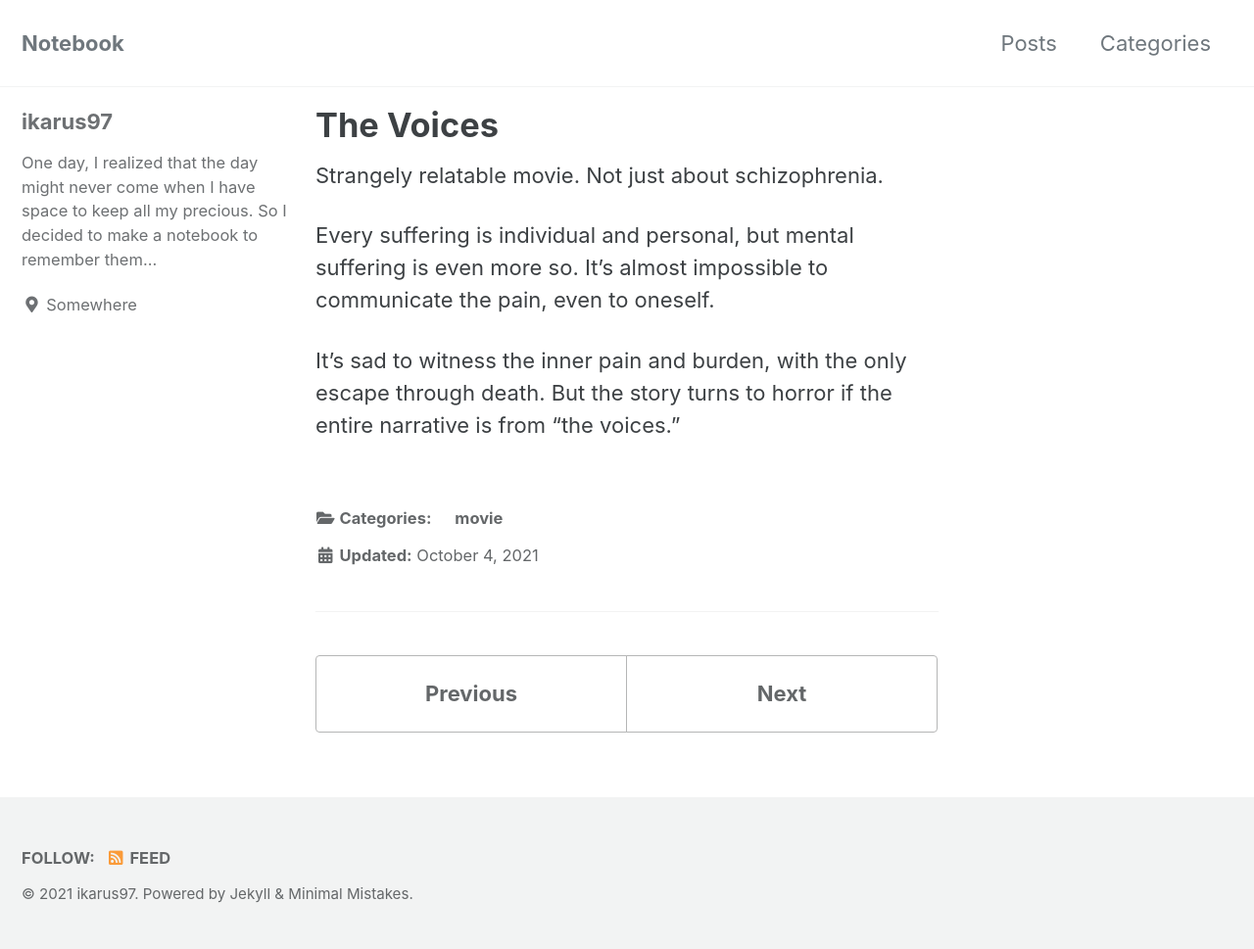
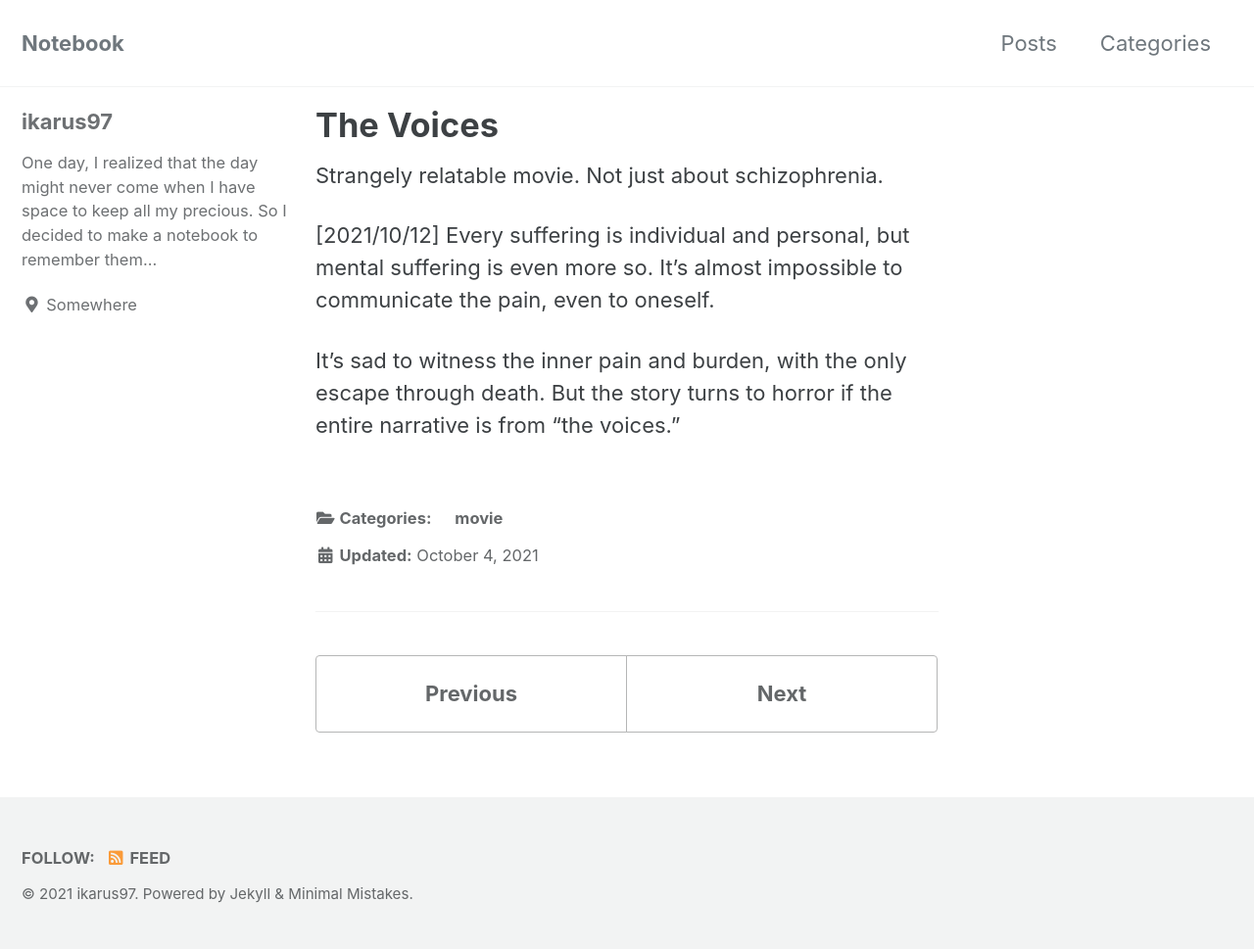
Before and after one commit to ikarus97/ikarus97.github.io, a Jekyll site: the page built from _posts/2021-10-04-voices.md, in a window 1280 px wide. Shown: the whole page at 98% size. Built offline with Jekyll 4.4.1, drawn with Linux system fonts in a browser that asks for light colours; cached includes are drawn as plain includes.

Commit message:
Update 2021-10-04-voices.md

```diff
--- a/_posts/2021-10-04-voices.md
+++ b/_posts/2021-10-04-voices.md
@@ -6,7 +6,7 @@ categories:
 
 Strangely relatable movie. Not just about schizophrenia.
 
-
+[2021/10/12]
 Every suffering is individual and personal, but mental suffering is even more so. It's almost impossible to communicate the pain, even to oneself.
 
 
```
